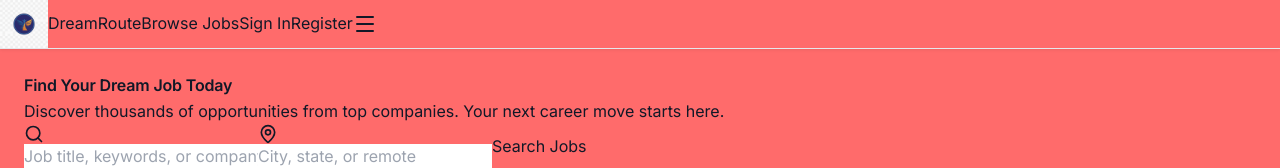
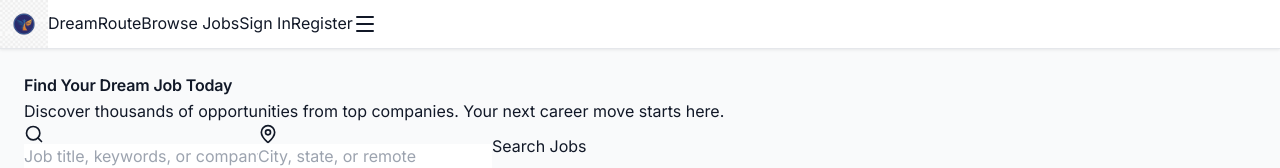
Before and after one commit to Sivanarulanbu/jobportal, a React (Vite) app in the folder job-portal-frontend/: page / in a window 1280 px wide. Shown: the top 168 px of the page. Built offline with nearby package versions, Linux system fonts and the light colour scheme; no server answers.

Commit message:
Fix red/coral frame - change main and nav backgrounds from secondary to light colors

```diff
--- a/job-portal-frontend/src/index.css
+++ b/job-portal-frontend/src/index.css
@@ -152,14 +152,14 @@ textarea {
 
 main {
   flex: 1;
-  background-color: var(--secondary);
+  background-color: var(--bg-secondary);
 }
 
 /* -------------------------------------------------
    Navbar
 ------------------------------------------------- */
 nav {
-  background: var(--secondary);
+  background: white;
   color: var(--dark);
   padding: 0;
   position: sticky;
--- a/job-portal-frontend/src/pages/EmployerDashboard.jsx
+++ b/job-portal-frontend/src/pages/EmployerDashboard.jsx
@@ -52,7 +52,7 @@ export default function EmployerDashboard() {
   ];
 
   return (
-    <div className="min-h-[calc(100vh-200px)] py-8 pb-16 bg-white">
+    <div className="min-h-[calc(100vh-200px)] py-8 pb-16">
       <div className="max-w-6xl mx-auto px-4 sm:px-6 lg:px-8 mb-12">
         <div className="py-16 px-4 md:px-8 text-center bg-gradient-to-br from-indigo-500/10 to-purple-500/10 rounded-2xl border border-indigo-500/20">
           <h1 className="text-3xl md:text-5xl font-extrabold mb-4 bg-clip-text text-transparent bg-gradient-to-br from-indigo-600 to-purple-600 tracking-tight">
```
